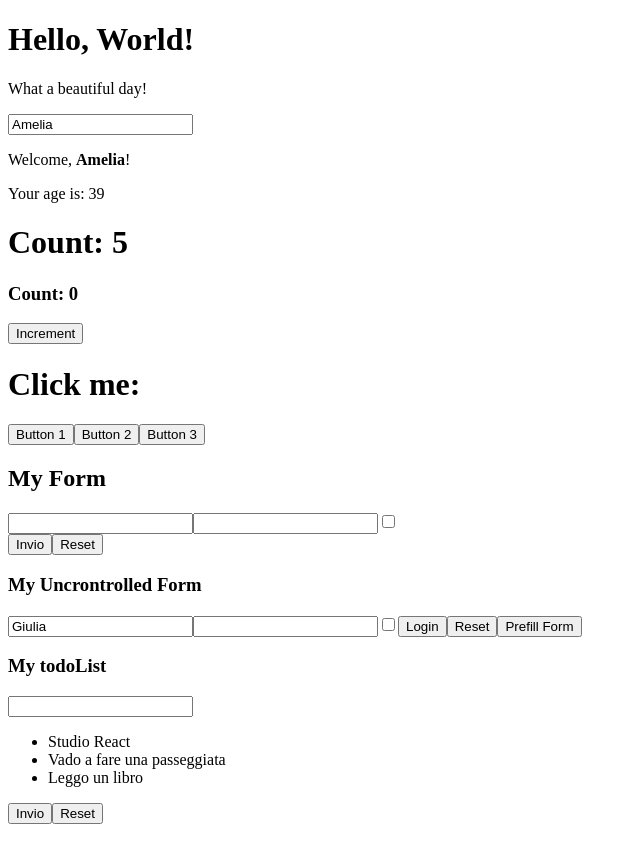
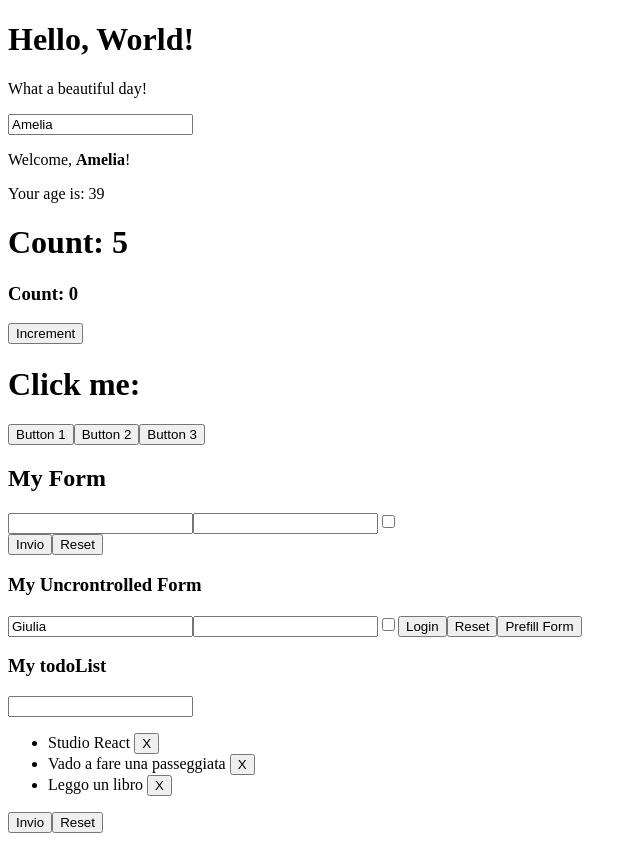
Before and after one commit to ameted83/React-exercises, a React (Create React App) app: page / in a window 1280 px wide. Shown: the whole page, without its empty margins (0-640 px from the left). Built offline with nearby package versions, Linux system fonts and the light colour scheme.

Commit message:
lists-06

```diff
--- a/src/TodoList.js
+++ b/src/TodoList.js
@@ -24,6 +24,12 @@ export class TodoList extends React.Component {
     });
   };
 
+  handleRemoveItem = () => {
+    this.setState(() => {
+      return {};
+    });
+  };
+
   render() {
     return (
       <>
@@ -32,7 +38,9 @@ export class TodoList extends React.Component {
           <input name="todo"></input>
           <ul>
             {this.state.todos.map((todo) => (
-              <li>{todo}</li>
+              <li>
+                {todo} <button onClick={this.handleRemoveItem}>X</button>
+              </li>
             ))}
           </ul>
           <button type="submit">Invio</button>
```
